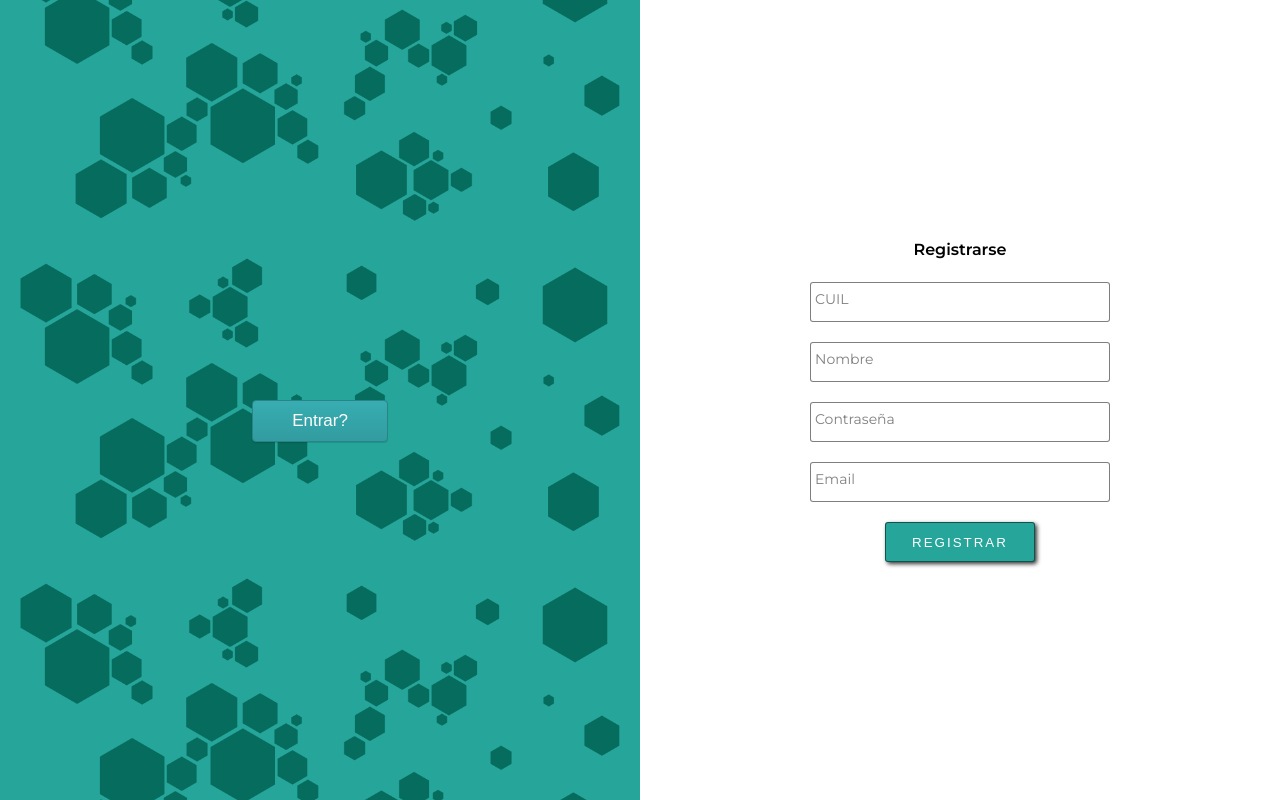
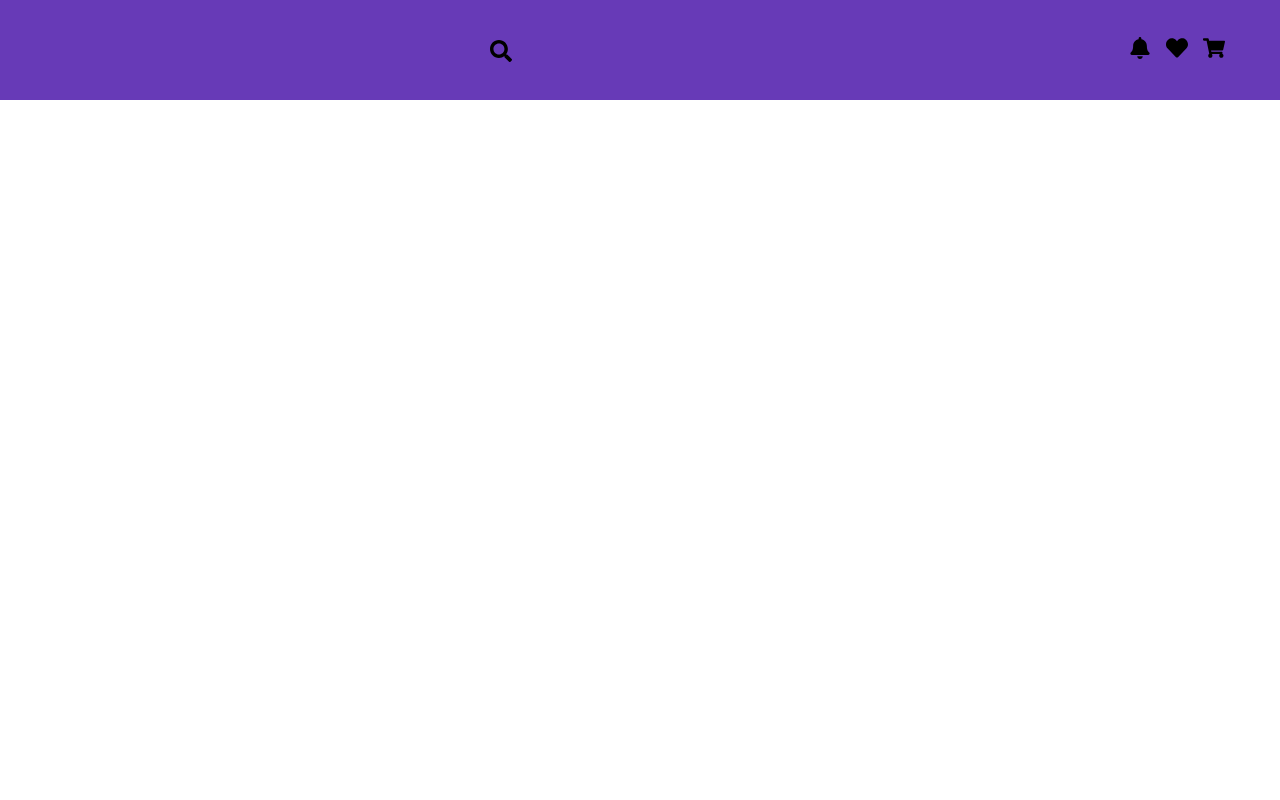
Before and after one commit to AkianJS/Front-end-taller-de-integracion, a React (Vite) app: page / in a window 1280 px wide. Built offline with nearby package versions, Linux system fonts and the light colour scheme.

Commit message:
Navbar añadida

```diff
--- a/package.json
+++ b/package.json
@@ -11,7 +11,9 @@
   "dependencies": {
     "react": "^18.2.0",
     "react-dom": "^18.2.0",
-    "react-hook-form": "^7.36.1"
+    "react-hook-form": "^7.36.1",
+    "react-icons": "^4.4.0",
+    "react-router-dom": "^6.4.2"
   },
   "devDependencies": {
     "@types/react": "^18.0.17",
--- a/src/App.jsx
+++ b/src/App.jsx
@@ -1,10 +1,15 @@
 import Login from './pages/Login'
+import {BrowserRouter, Routes, Route} from 'react-router-dom'
+import Header from './components/Header'
 
 function App() {
   return (
-    <>
-      <Login/>
-    </>
+    <BrowserRouter>
+    <Routes>
+      <Route path='/' element={<Header/>}></Route>
+      <Route path='/login' element={<Login/>}></Route>
+      </Routes>
+    </BrowserRouter>
   )
 }
 
--- a/src/components/Header.jsx
+++ b/src/components/Header.jsx
@@ -1,9 +1,33 @@
-import React from 'react'
+import React from "react";
+import styles from "./Header.module.css";
+import { FaBell, FaHeart, FaShoppingCart, FaSearch } from "react-icons/fa";
 
 const Header = () => {
   return (
-    <div>Header</div>
-  )
-}
+    <header>
+      <div className={styles.headerContainer}>
+        <div className={styles.search}>
+          <input type="text" />
+          <i>
+            <FaSearch />
+          </i>
+        </div>
+        <nav>
+          <ul>
+            <li>
+              <FaBell />
+            </li>
+            <li>
+              <FaHeart />
+            </li>
+            <li>
+              <FaShoppingCart />
+            </li>
+          </ul>
+        </nav>
+      </div>
+    </header>
+  );
+};
 
-export default Header
+export default Header;
--- /dev/null
+++ b/src/components/Header.module.css
@@ -0,0 +1,61 @@
+header {
+    background-color: #673AB7;
+}
+
+.headerContainer {
+    display: flex;
+    max-width: 1200px;
+    height: 100px;
+    margin: 0 auto;
+    align-items: center;
+    justify-content: space-between;
+    font-size: 22px;
+}
+
+.search {
+    width: 200px;
+    position: relative;
+    margin: 0 auto;
+}
+
+.search input {
+    content: "";
+    float: left;
+    width: 20px;
+    height: 30px;
+    padding-left: 2rem;
+    transition: all 0.5s;
+    cursor: pointer;
+    opacity: 0;
+}
+
+.search input:focus {
+    opacity: 100%;
+    outline: 1px double #17D3B2;
+    width: calc(10rem + 10vw);
+    cursor: text;
+}
+
+.search i {
+    position: absolute;
+    top: 5px;
+    left: 5px;
+    pointer-events: none;
+}
+
+.headerContainer li{
+    list-style: none;
+}
+
+.headerContainer ul{
+    display: flex;
+    gap: 15px;
+}
+
+.headerContainer ul :nth-child(3) {
+margin-right: 15px;
+}
+
+.headerContainer input {
+    justify-self: center;
+}
--- a/src/pages/Login.jsx
+++ b/src/pages/Login.jsx
@@ -4,6 +4,7 @@ import styles from "./Login.module.css";
 import setUserData from "../utils/setUserData";
 
 const Login = () => {
+
   function animaciones() {
     const button = document.getElementById("button");
     const background = document.getElementById("background");
@@ -15,7 +16,7 @@ const Login = () => {
          background.classList.add(styles.bgOut);
 
          button.classList.remove(styles.button25Animation);
-      button.innerText = "Entrar?";
+         button.innerText = "Log in?";
 
          login.classList.add(styles.loginOut);
 
@@ -25,7 +26,7 @@ const Login = () => {
          background.classList.remove(styles.bgOut);
 
          button.classList.add(styles.button25Animation);
-      button.innerText = "Registrarse?";
+         button.innerText = "Sign up?";
 
          login.classList.add(styles.loginIn);
          if (login.classList.contains(styles.loginOut))
@@ -35,6 +36,7 @@ const Login = () => {
          signUp.classList.remove(styles.signUpIn);
        }
      }
+
 
 //   Manejo del registro con react hook form
   const { register, handleSubmit } = useForm();
```
Also changed, not shown: src/functions/loginAnimation.js (deleted, +0 -35 lines), 1 other file (tests, documents, lock files or other folders). Lines whose indentation alone changed are shown as unchanged.
